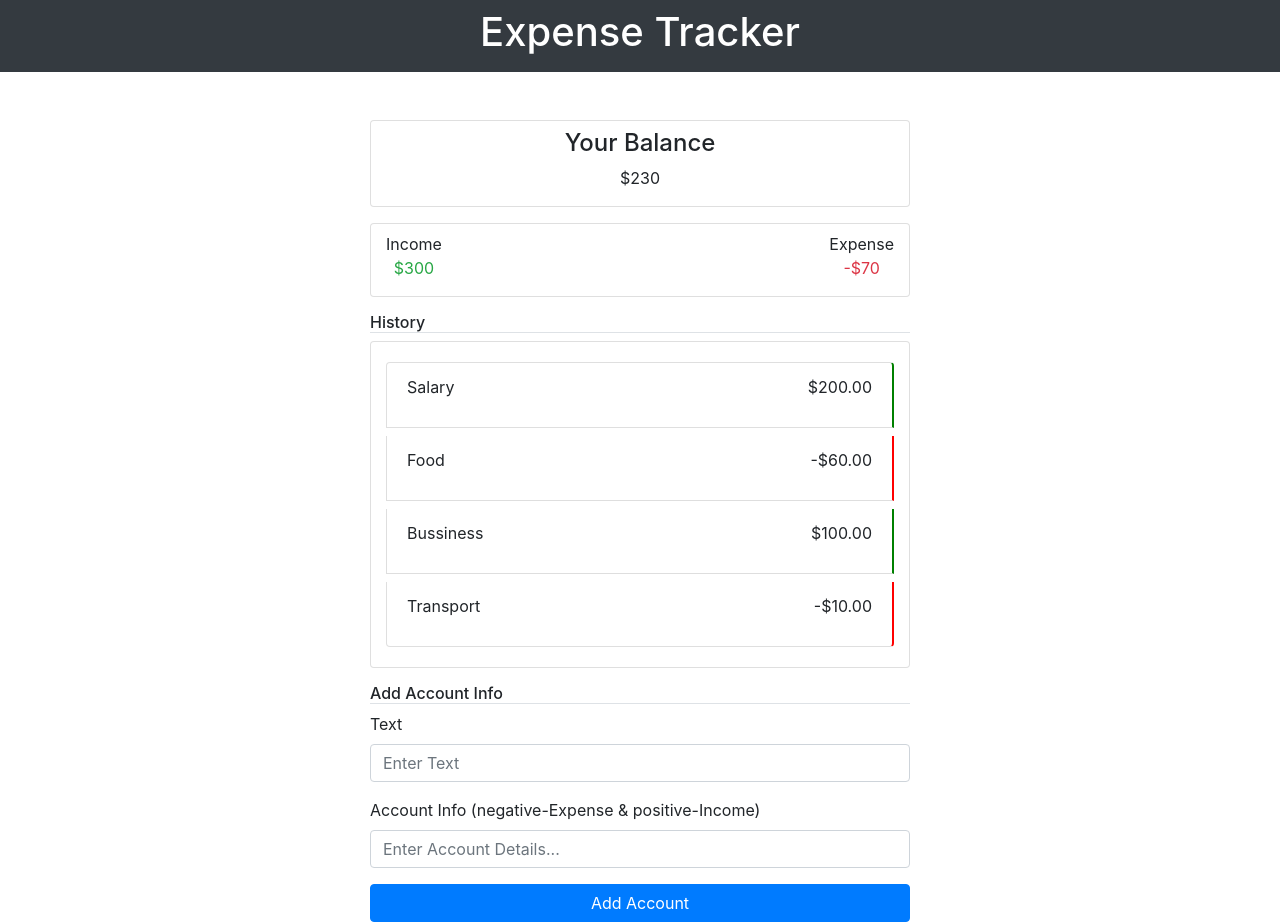
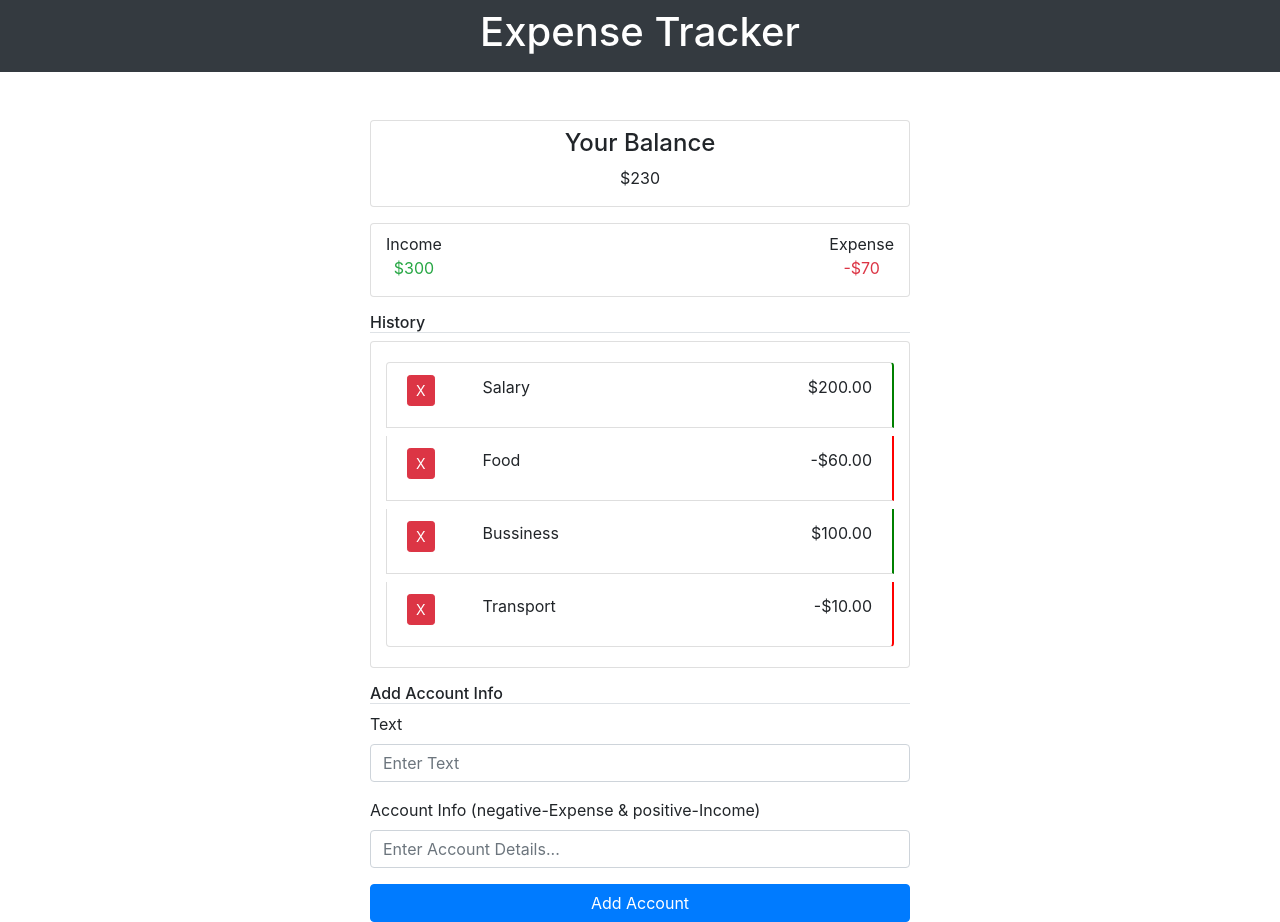
Before and after one commit to calvin-puram/task_list, a React (Create React App) app: page / in a window 1280 px wide. Built offline with nearby package versions, Linux system fonts and the light colour scheme.

Commit message:
create delete btn UI

```diff
--- a/src/components/AccountList.js
+++ b/src/components/AccountList.js
@@ -13,8 +13,11 @@ const AccountList = () => {
           borderRight: trans.amount < 0 ? "2px solid red" : "2px solid green"
         }}
       >
+        <button className='btn btn-danger btn-sm rounded-50 float-left'>
+          X
+        </button>
         <div className='d-flex justify-content-between align-items-center'>
-          <p>{trans.text}</p>
+          <p className='ml-5'>{trans.text}</p>
           <p>
             {trans.amount < 0 ? "-" : ""}${Math.abs(trans.amount).toFixed(2)}
           </p>
```
